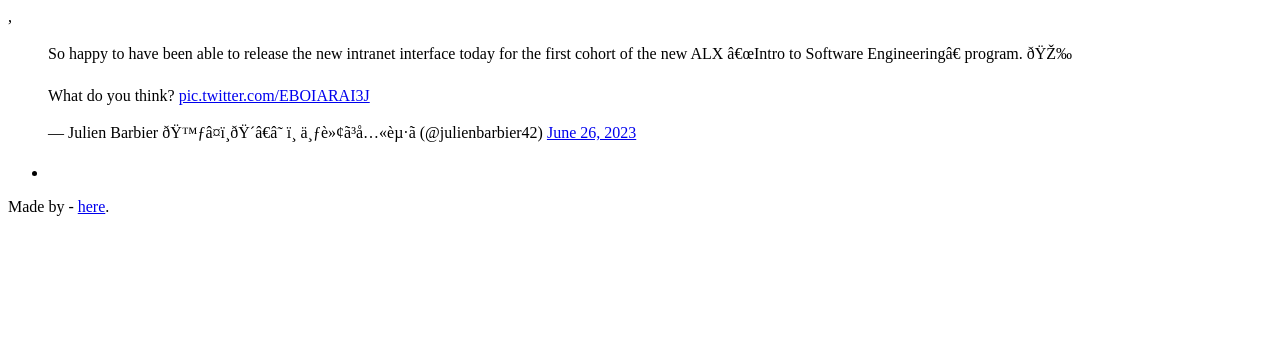
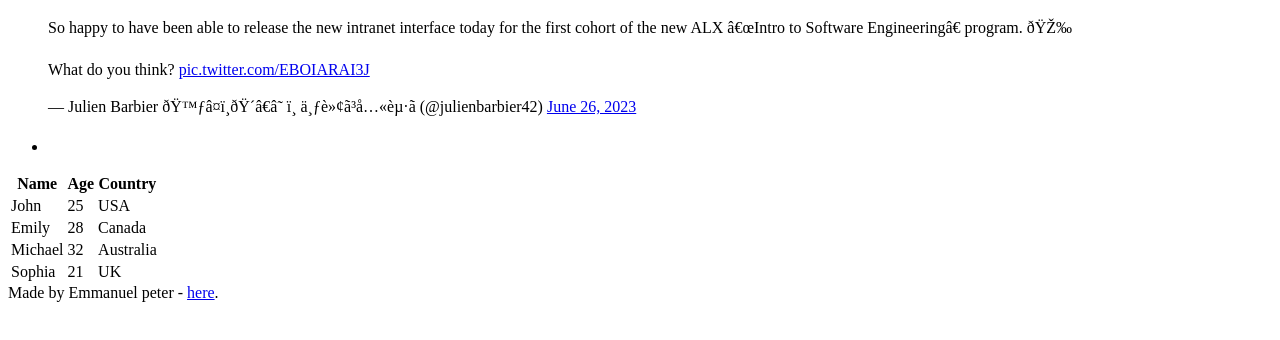
Before and after one commit to Osgoodtech26/alx_html_css, a plain HTML site: page html_basic/index.html in a window 1280 px wide. Drawn offline with Linux system fonts and the light colour scheme.

Commit message:
last task

```diff
--- a/html_basic/index.html
+++ b/html_basic/index.html
@@ -1,5 +1,5 @@
 <!DOCTYPE html>
-,<html>
+<html>
 <head>
 
     <title>First html</title>
@@ -18,11 +18,46 @@
 </header>
 
 <main>
-    <article></article>
+
     <aside></aside>
+
+
+        <article>
+          <table>
+            <thead>
+              <tr>
+                <th>Name</th>
+                <th>Age</th>
+                <th>Country</th>
+              </tr>
+            </thead>
+            <tbody>
+              <tr>
+                <td>John</td>
+                <td>25</td>
+                <td>USA</td>
+              </tr>
+              <tr>
+                <td>Emily</td>
+                <td>28</td>
+                <td>Canada</td>
+              </tr>
+              <tr>
+                <td>Michael</td>
+                <td>32</td>
+                <td>Australia</td>
+              </tr>
+              <tr>
+                <td>Sophia</td>
+                <td>21</td>
+                <td>UK</td>
+              </tr>
+            </tbody>
+          </table>
+        </article>
 </main>
 
-<footer>Made by <Emmanuel peter> - <a href="https://platform.twitter.com/widgets.js" target="_blank">here</a>.
+<footer>Made by Emmanuel peter - <a href="https://platform.twitter.com/widgets.js" target="_blank">here</a>.
     <p></p>
 </footer>
 
```
